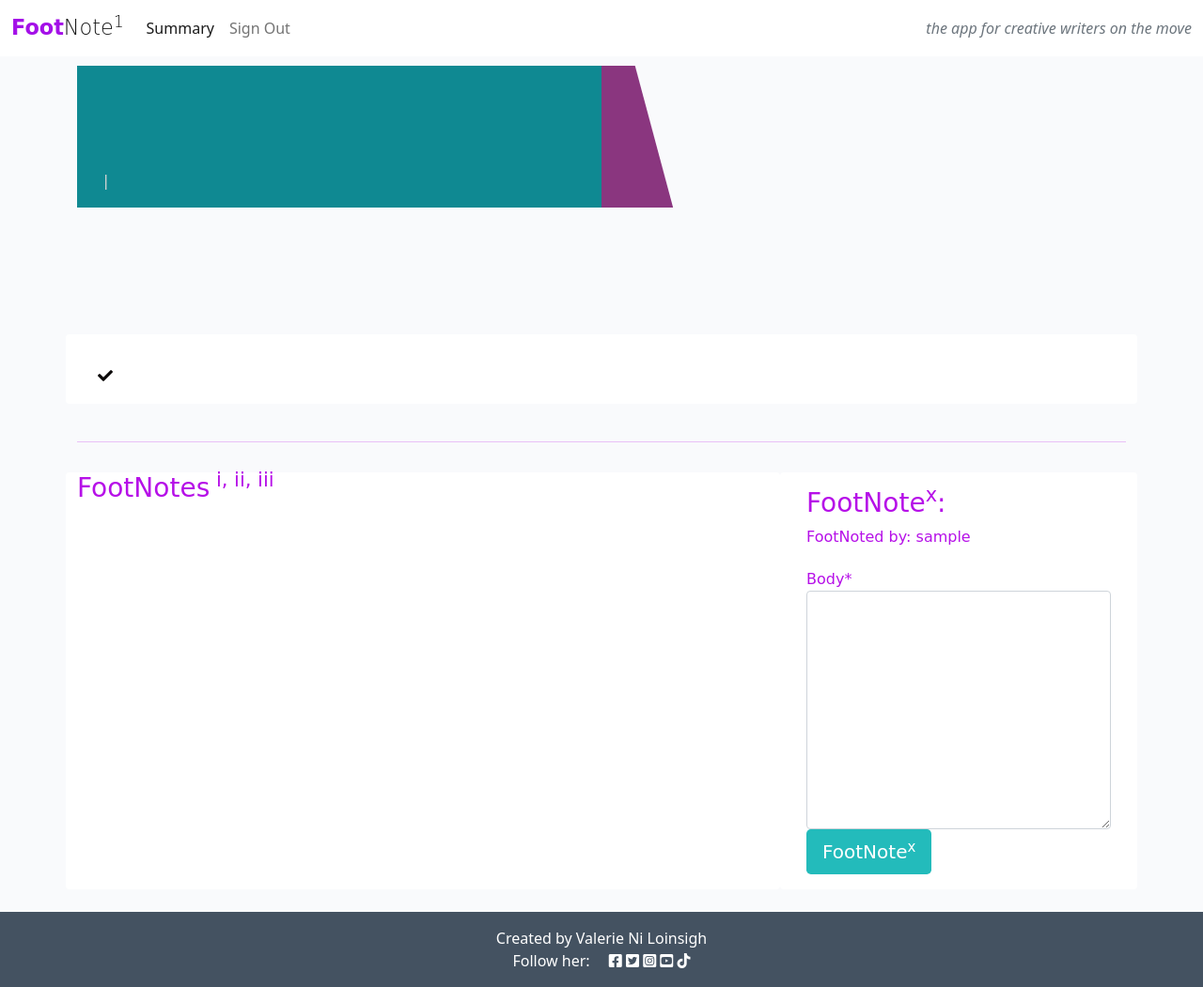
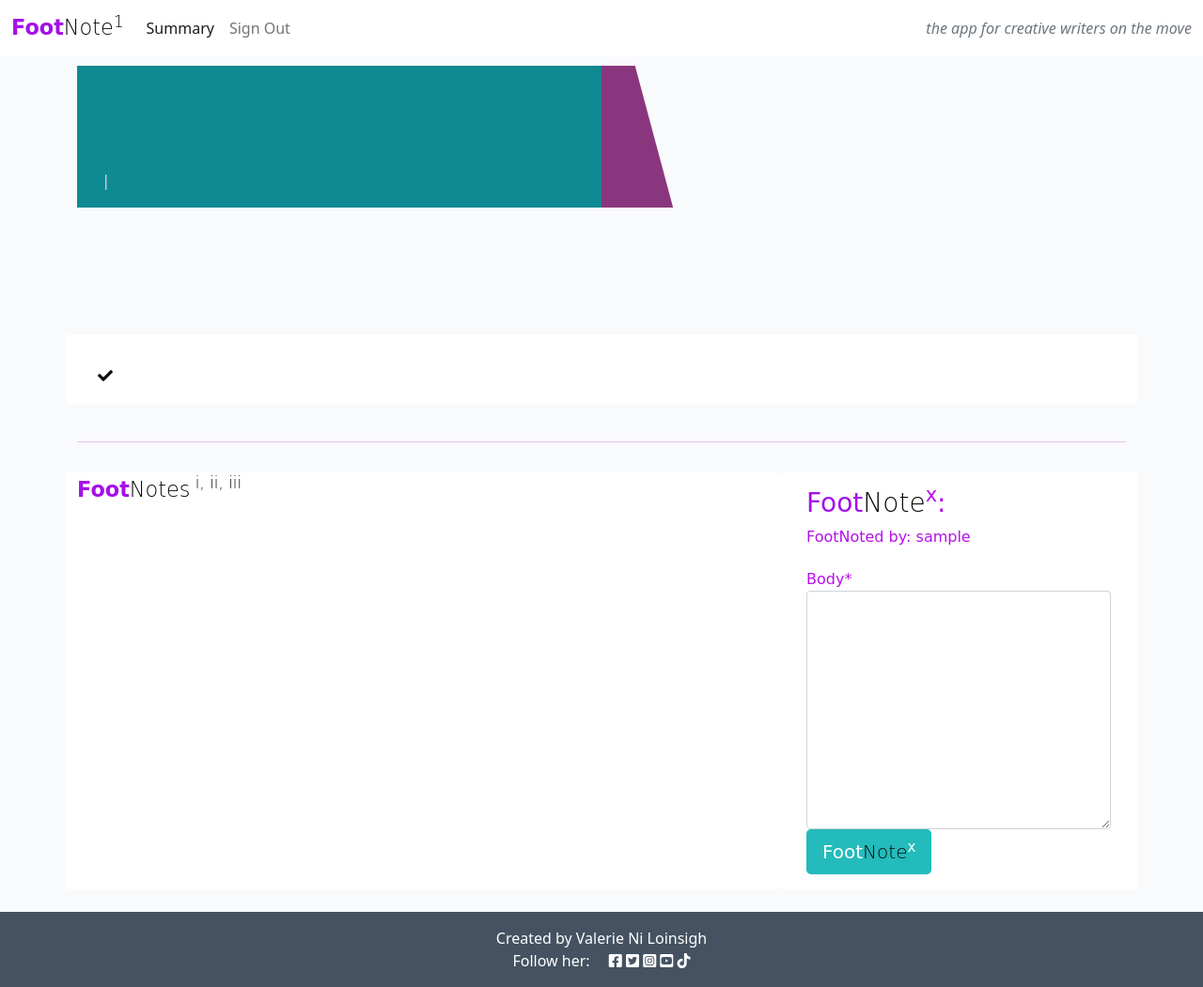
Before and after one commit to valerieniloinsigh31/footnote-app, a Django app: template templates/idea_detail.html in a window 1280 px wide. Shown: the whole page at 94% size. Run offline with Django 3.2, Linux system fonts and the light colour scheme; the template is opened without the code that fills it: values that come from a table or form of the project are taken from there, others are empty; the visitor is signed in with stand-in values (Sample User, id 1); some libraries are stand-ins or nearby versions.

Commit message:
Changed colour of 'Note' portion of 'FootNote'

```diff
--- a/static/css/style.css
+++ b/static/css/style.css
@@ -27,6 +27,7 @@ body {
 
 .thin {
     font-weight: 300;
+    color:#0b0909;
 }
 
 .light-bg {
--- a/templates/idea_detail.html
+++ b/templates/idea_detail.html
@@ -73,7 +73,8 @@
     </div>
     <div class="row">
         <div class="col-md-8 card mb-4  mt-3 ">
-            <h3>FootNotes<sup> i, ii, iii</sup></h3>
+            <h3><span class="brand"><span class="odd">Foot</span><span
+                class="thin">Notes<sup> i, ii, iii</sup></span></span></h3>
             <div class="card-body">
                 <!-- We want a for loop inside the tags to iterate through each footnote in footnotes -->
                 {% for footnote in footnotes %}
@@ -103,12 +104,12 @@
                 {% else %}
                 {% if user.is_authenticated %}
 
-                <h3>FootNote<span class="x"><sup>x</sup></span>:</h3>
+                <h3><span class="odd">Foot</span><span class="thin">Note</span><span class="x"><sup>x</sup></span></span>:</h3>
                 <p>FootNoted by: {{ user.username }}</p>
                 <form method="post" style="margin-top: 1.3em;">
                     {{ footnote_form | crispy }}
                     {% csrf_token %}
-                    <button type="submit" class="btn btn-signup btn-lg">FootNote<sup>x</sup></button>
+                    <button type="submit" class="btn btn-signup btn-lg">Foot<span class="thin">Note</span><sup>x</sup></button>
                 </form>
                 {% endif %}
                 {% endif %}
```
